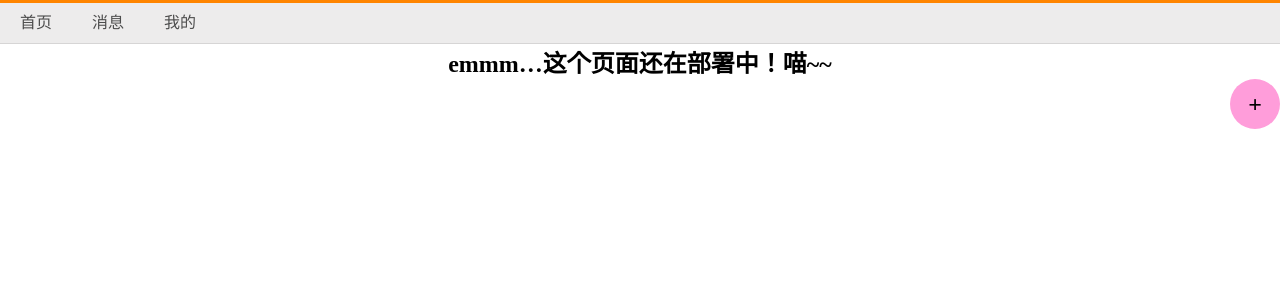
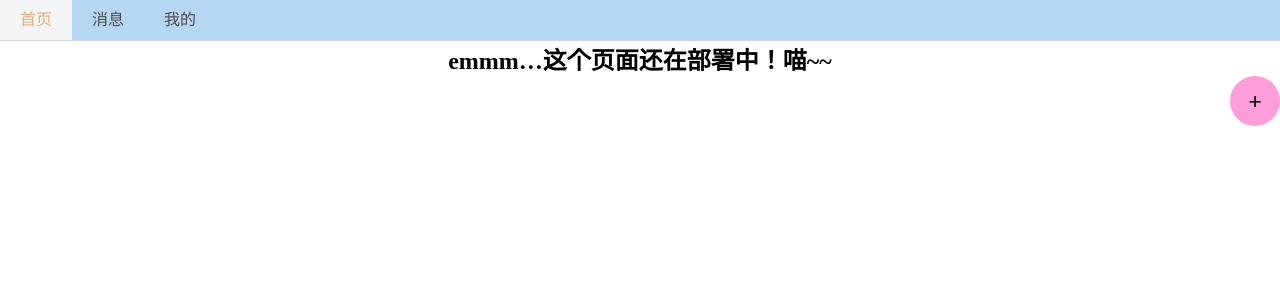
Before and after one commit to huiyi0923/huiyi0923.github.io, a PHP site: page /newindex.html in a window 1280 px wide. Shown: the top 300 px of the page. Run offline with PHP 8.4, Linux system fonts and the light colour scheme.

Commit message:
Update souye.css

```diff
--- a/newweb/souye.css
+++ b/newweb/souye.css
@@ -11,9 +11,8 @@ body{
 }
 .box{
     height: 40px;
-    border-top: 3px solid #ff8500;
     border-bottom: 1px solid #d6d5d5;
-    background-color: rgb(237, 236, 236);
+    background-color: rgb(182, 215, 242);
     bottom: 0;
 }
 .box ul a{
@@ -26,8 +25,8 @@ body{
     text-decoration: none;
 }
 .box ul a:hover{
-    background-color: #b1c4e9;
-    color: #ff8400;
+    background-color: #f2f4f6;
+    color: #eaae6f;
 }
 ul{
     list-style: none;
```
